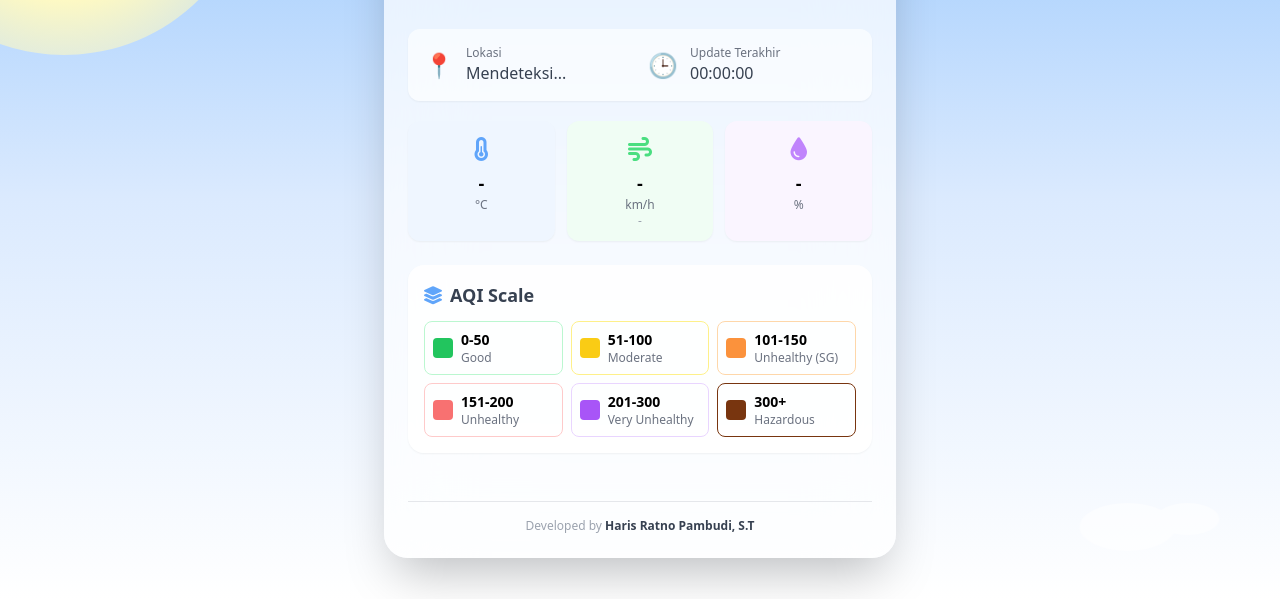
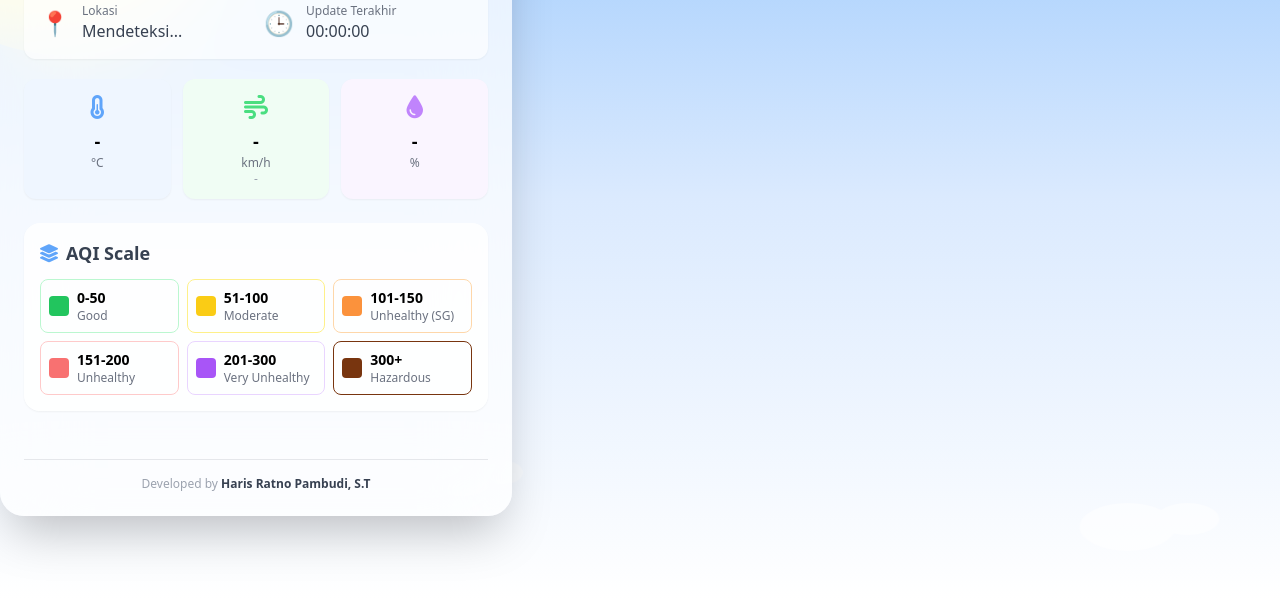
Before and after one commit to harisratnopambudi/airquality, a plain HTML site: page index.html in a window 1280 px wide. Shown: the part 201-800 px from the top of the page. Drawn offline with nearby package versions, Linux system fonts and the light colour scheme.

Commit message:
Add files via upload

```diff
--- a/index.html
+++ b/index.html
@@ -57,9 +57,9 @@
       }
     </style>
   </head>
-  <body class="min-h-screen flex items-center justify-center relative overflow-hidden">
+  <body class="min-h-screen flex flex-col relative">
     <!-- Weather background: sky gradient, sun/moon, clouds, stars -->
-    <div id="weather-bg" class="absolute inset-0 -z-10">
+    <div id="weather-bg" class="absolute inset-0 -z-10 pointer-events-none">
       <!-- Sky gradient (default siang) -->
       <div id="sky-gradient" class="w-full h-full bg-gradient-to-b from-blue-300 via-blue-100 to-white transition-colors duration-700"></div>
       <!-- Sun (default show) -->
@@ -81,7 +81,7 @@
       <svg id="cloud2" class="absolute bottom-10 right-10 w-40 h-20 opacity-50 animate-cloud-move2" viewBox="0 0 80 32" fill="none"><ellipse cx="30" cy="20" rx="24" ry="12" fill="#fff"/><ellipse cx="60" cy="16" rx="16" ry="8" fill="#fff"/></svg>
       <svg id="cloud3" class="absolute bottom-24 left-1/3 w-28 h-12 opacity-40 animate-cloud-move3" viewBox="0 0 56 24" fill="none"><ellipse cx="18" cy="14" rx="14" ry="8" fill="#fff"/><ellipse cx="38" cy="10" rx="10" ry="6" fill="#fff"/></svg>
     </div>
-    <div class="w-full max-w-lg p-6 bg-white/70 rounded-3xl shadow-2xl backdrop-blur-2xl fade-in relative overflow-hidden">
+    <div class="w-full max-w-lg p-6 bg-white/70 rounded-3xl shadow-2xl backdrop-blur-2xl fade-in relative">
       <!-- Decorative floating icon -->
       <div class="absolute -top-8 -right-8 bg-gradient-to-tr from-blue-400 to-green-400 rounded-full w-24 h-24 opacity-30 blur-2xl z-0"></div>
       <div class="flex flex-col items-center z-10 relative">
```
